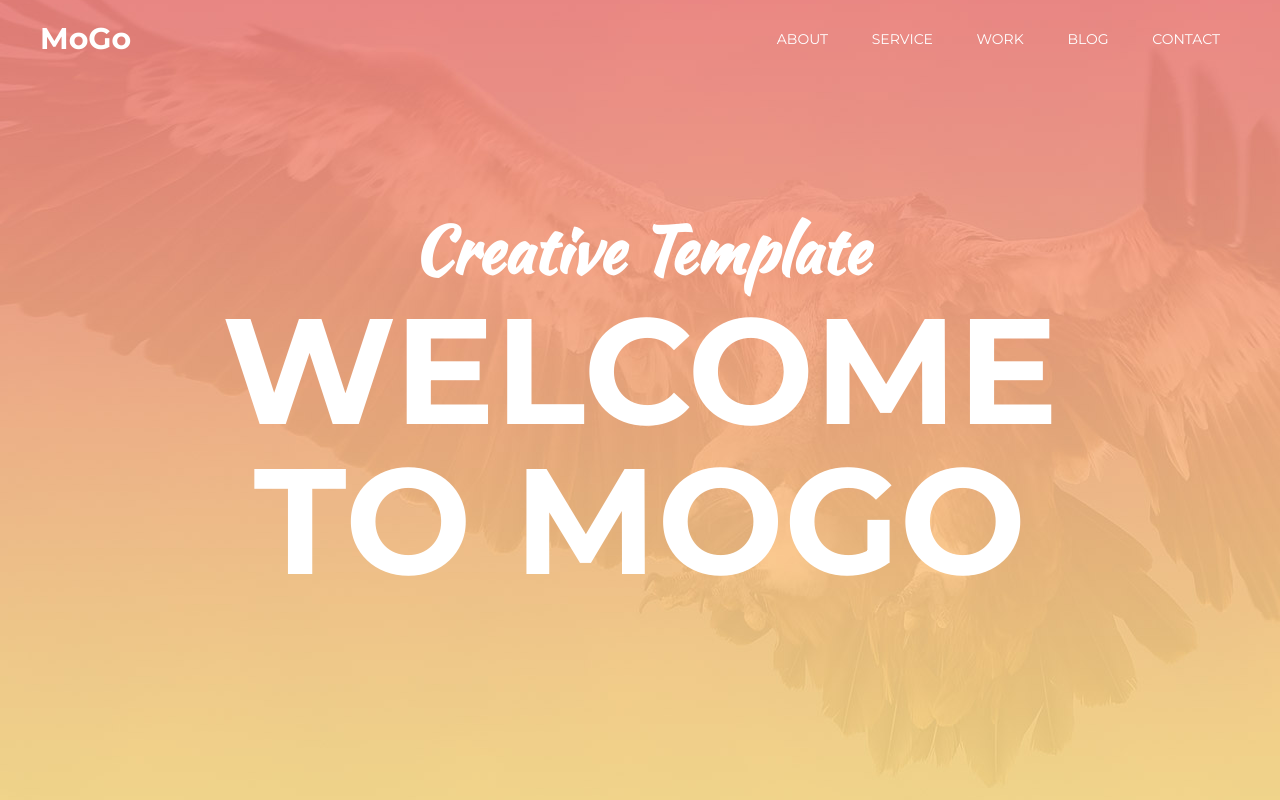
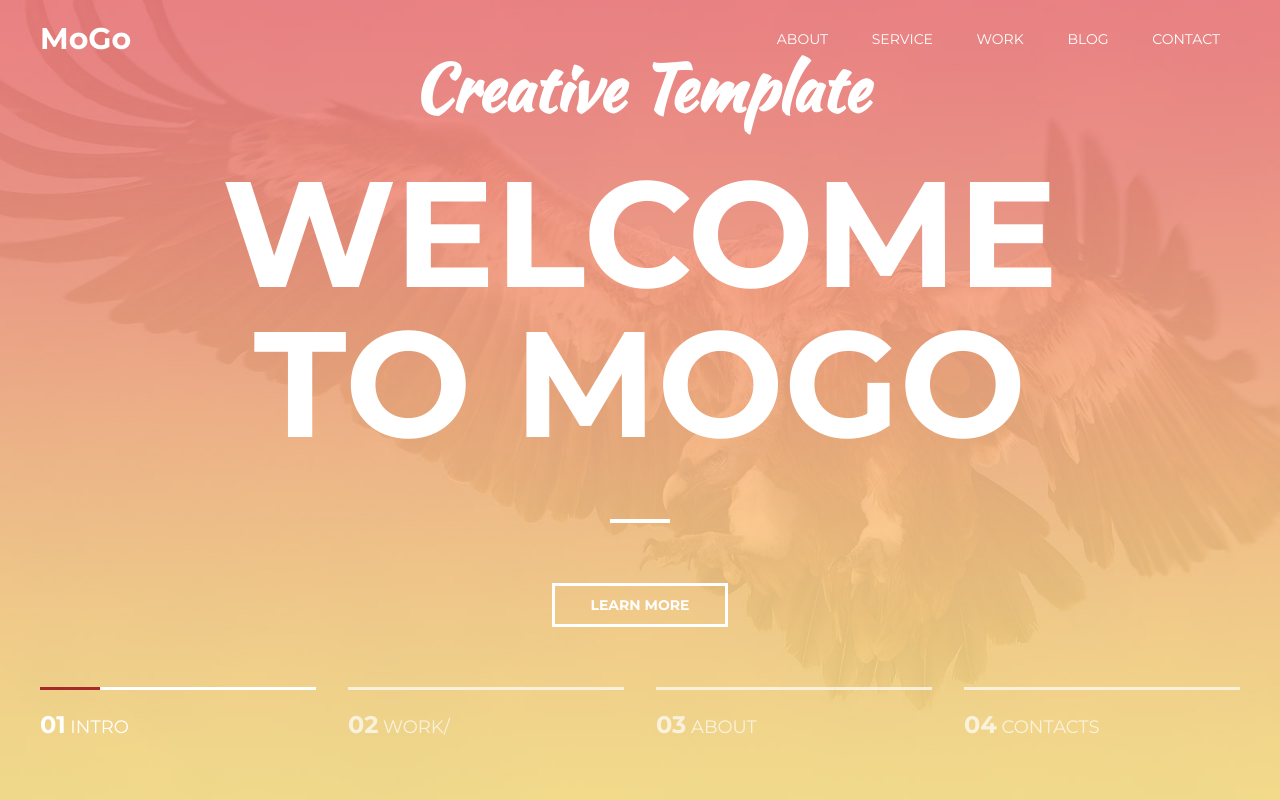
Before and after one commit to Lamin4dlyM/MoGo, a website: page index.html in a window 1280 px wide. Drawn offline with Linux system fonts and the light colour scheme.

Commit message:
Complete header

```diff
--- a/css/main.css
+++ b/css/main.css
@@ -4,7 +4,7 @@
 }
 
 html {
-  font-family: "Roboto", sans-serif;
+  font-family: "Montserrat", sans-serif;
   font-size: 1rem;
 }
 
@@ -32,6 +32,7 @@ nav {
   width: 100%;
   height: 100vh;
   background: url(../images/bird_bg.jpg) center no-repeat;
+  background-size: cover;
   color: #fff;
 }
 
@@ -41,12 +42,16 @@ nav {
   align-items: center;
   max-width: 840px;
   margin: 0 auto;
+
+  position: relative;
 }
 
 .intro__subtitle {
   font-size: 4rem;
   font-family: "Kaushan Script", sans-serif;
   color: inherit;
+
+  margin-block-end: 25px;
 }
 
 .intro__title {
@@ -57,6 +62,76 @@ nav {
   line-height: 1;
   text-align: center;
   color: inherit;
+}
+
+.intro__title:after {
+  content: "";
+  width: 60px;
+  height: 4px;
+  background-color: #fff;
+  display: block;
+  margin: 60px auto;
+}
+
+/* Button */
+.btn {
+  display: inline-block;
+
+  margin-block-end: 60px;
+  padding: 10px 35px;
+
+  border: 3px solid #fff;
+
+  font-size: 0.875rem;
+  color: #fff;
+  text-transform: uppercase;
+  text-decoration: none;
+  font-weight: 700;
+}
+
+.btn:hover {
+  background-color: #fff;
+  color: #333;
+}
+
+/* Slider */
+.slider {
+  display: flex;
+  justify-content: space-between;
+}
+
+.slider__item .item__num {
+  font-size: 24px;
+  font-weight: 700;
+}
+
+.slider__item.active {
+  opacity: 1;
+}
+
+.slider__item.active:before {
+  content: "";
+  top: -3px;
+  left: 0;
+  z-index: 1;
+
+  position: absolute;
+
+  width: 60px;
+  height: 3px;
+  background-color: brown;
+}
+
+.slider__item {
+  width: 23%;
+  font-size: 18px;
+  text-transform: uppercase;
+  padding: 20px 0;
+  border-top: 3px solid #fff;
+
+  position: relative;
+
+  opacity: 0.7;
 }
 
 /* Header */
@@ -79,7 +154,6 @@ nav {
   color: #fff;
   font-size: 1.875rem;
   font-weight: 700;
-  font-family: "Montserrat", sans-serif;
 }
 
 /* Nav */
--- a/index.html
+++ b/index.html
@@ -34,6 +34,23 @@
         <div class="intro__inner">
           <h1 class="intro__subtitle">Creative Template</h1>
           <h1 class="intro__title">Welcome to MoGo</h1>
+
+          <a href="#" class="btn">Learn More</a>
+        </div>
+
+        <div class="slider">
+          <div class="slider__item active">
+            <span class="item__num">01</span> Intro
+          </div>
+          <div class="slider__item">
+            <span class="item__num">02</span> Work/
+          </div>
+          <div class="slider__item">
+            <span class="item__num">03</span> About
+          </div>
+          <div class="slider__item">
+            <span class="item__num">04</span> Contacts
+          </div>
         </div>
       </div>
     </div>
```
Also changed, not shown: package.json (added, +11 -0 lines).
